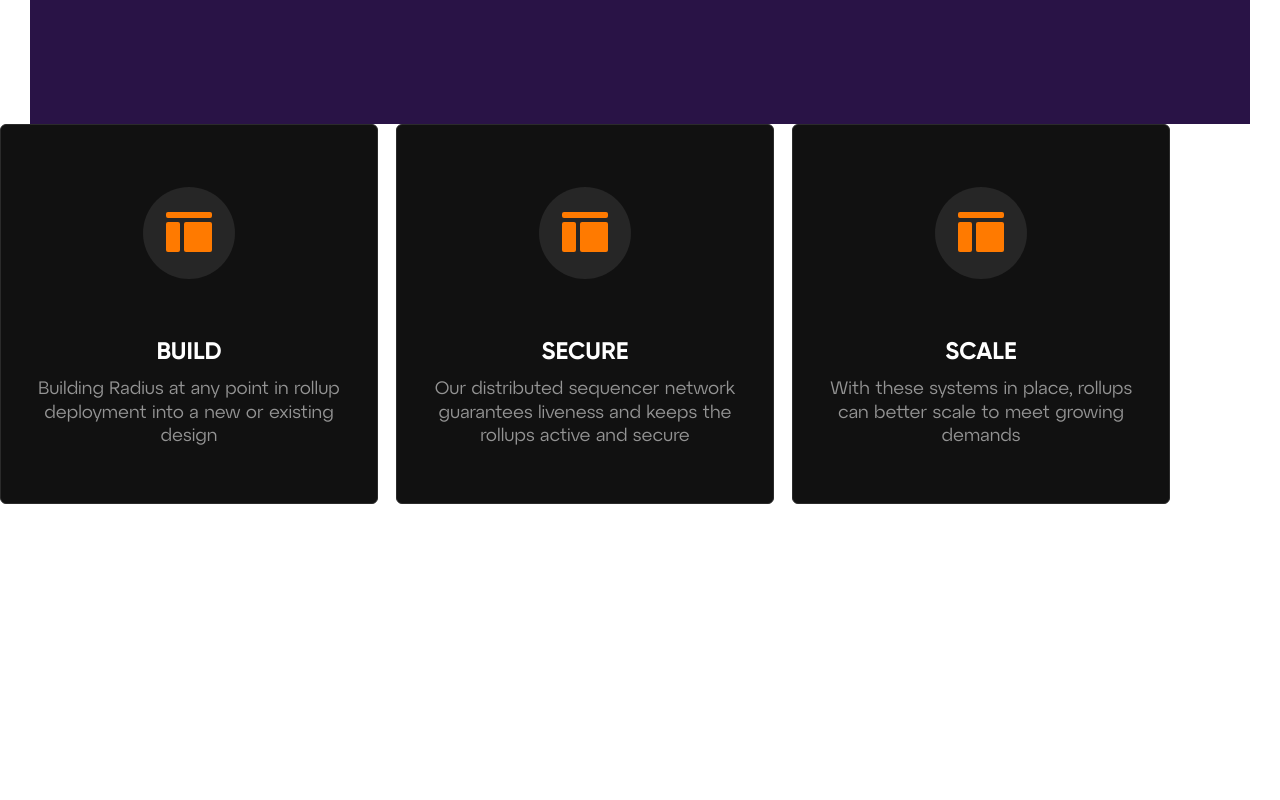
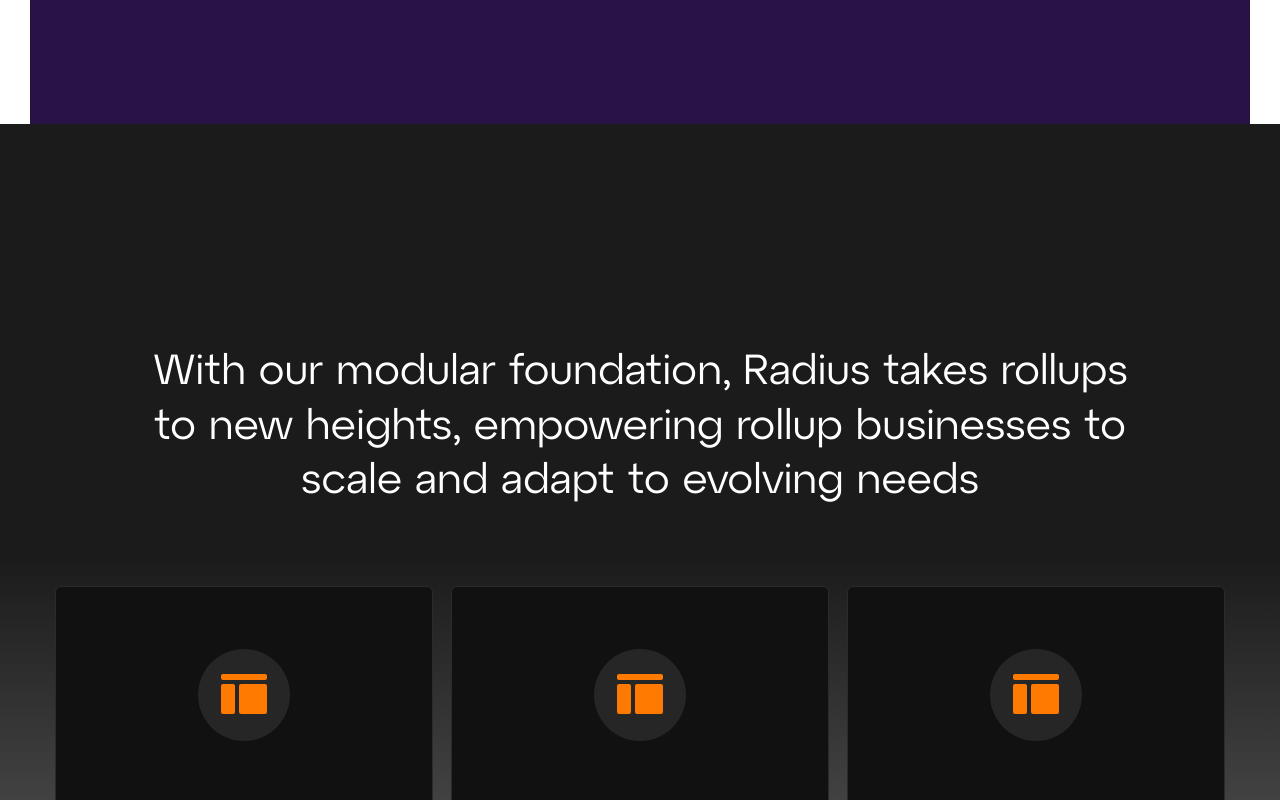
Before and after one commit to radiusxyz/radius-web, a React (Vite) app: page / in a window 1280 px wide. Shown: the part 3520-4320 px from the top of the page. Before the commit the page ends 4024 px from the top, so only its background shows below. Built offline with nearby package versions, Linux system fonts and the light colour scheme; a web font is replaced by a local one.

Commit message:
implement build-secure-scal section

```diff
--- a/src/App.tsx
+++ b/src/App.tsx
@@ -1,4 +1,4 @@
-import BssCards from './components/BssCards';
+import BuildSecureScale from './components/BuildSecureScale';
 import TopAlert from './components/TopAlert';
 import WhiteSection from './components/WhiteSection';
 import './index.css';
@@ -8,7 +8,7 @@
     <>
       <TopAlert />
       <WhiteSection />
-      <BssCards />
+      <BuildSecureScale />
     </>
   );
 }
--- /dev/null
+++ b/src/components/BuildSecureScale.tsx
@@ -0,0 +1,42 @@
+import styled from 'styled-components';
+import BssCards from './BssCards';
+
+const Container = styled.div`
+  width: 100%;
+  display: flex;
+  flex-direction: column;
+  align-items: center;
+  padding: 221px 10px 222px 10px;
+  background: linear-gradient(
+    180deg,
+    #1b1b1b 40.68%,
+    rgba(27, 27, 27, 0.74) 75.49%,
+    #1b1b1b 100.59%
+  );
+`;
+
+const Title = styled.p`
+  color: #fff;
+  text-align: center;
+  font-family: Atyp Display;
+  font-size: 42px;
+  font-style: normal;
+  font-weight: 400;
+  line-height: 130%; /* 54.6px */
+  margin-bottom: 77px;
+  max-width: 1020px;
+`;
+
+const BuildSecureScale = () => {
+  return (
+    <Container>
+      <Title>
+        With our modular foundation, Radius takes rollups to new heights,
+        empowering rollup businesses to scale and adapt to evolving needs
+      </Title>
+      <BssCards />
+    </Container>
+  );
+};
+
+export default BuildSecureScale;
```
